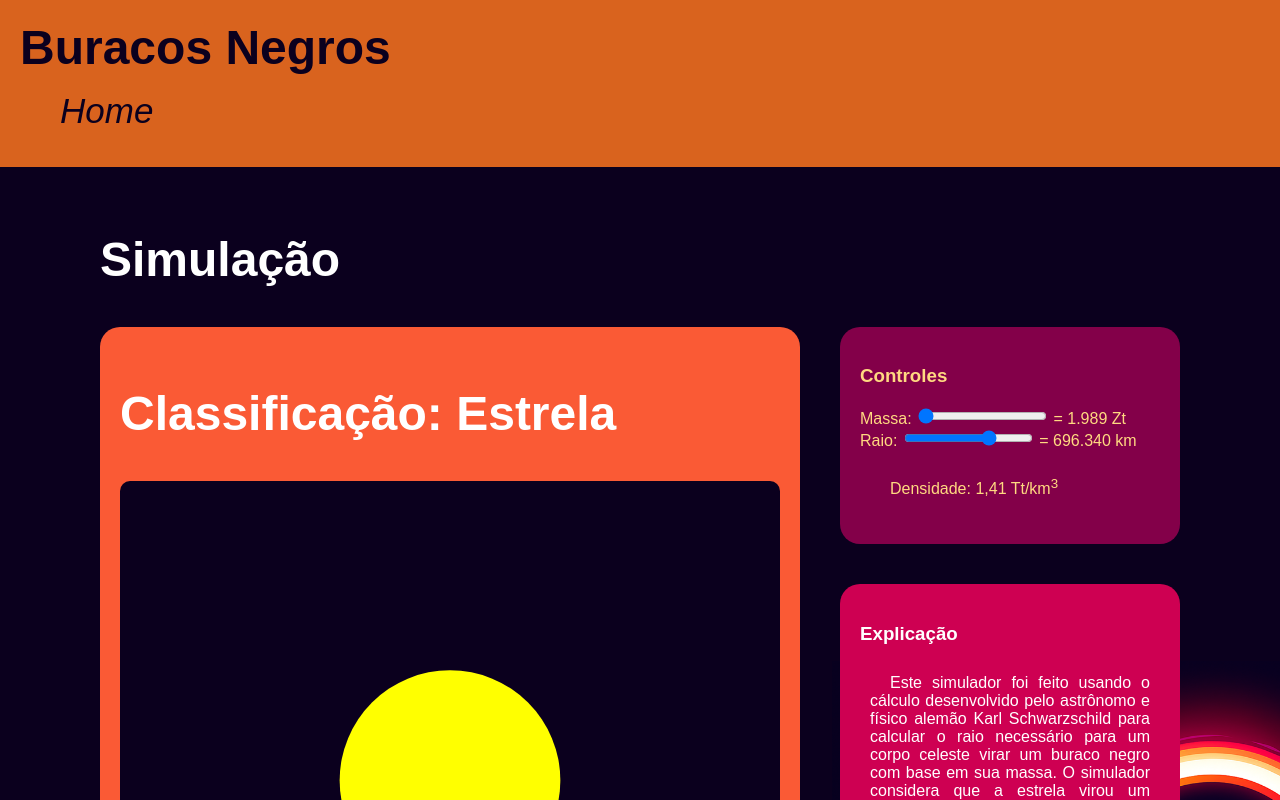
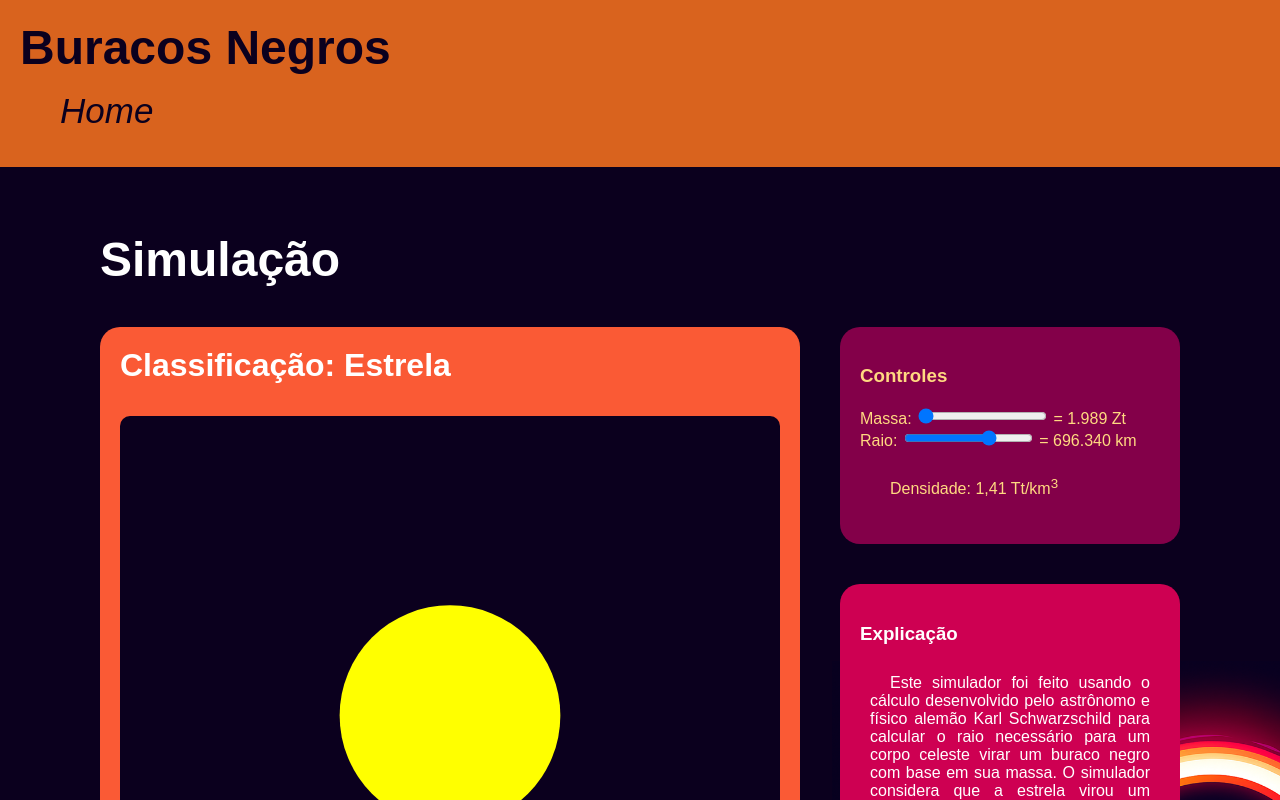
Before and after one commit to kv-aliaga/Buraco-Negro, a React (Vite) app: page /Buraco-Negro/simulation in a window 1280 px wide. Shown: the top 800 px of the page. Built offline with nearby package versions, Linux system fonts and the light colour scheme.

Commit message:
fix(simulation): fix simulation area title

```diff
--- a/src/components/Simulator/Simulator.tsx
+++ b/src/components/Simulator/Simulator.tsx
@@ -12,7 +12,9 @@ const Simulator: React.FC<SimulatorProps> = ({ radius, mass }) => {
 
   return (
     <section id="simulator">
-      <h2>Classificação: {isBlackHole ? "Buraco Negro" : "Estrela"}</h2>
+      <h3 style={{ fontSize: "2rem", marginTop: 0 }}>
+        Classificação: {isBlackHole ? "Buraco Negro" : "Estrela"}
+      </h3>
 
       <div id="simulation-area">
         <svg>
```
